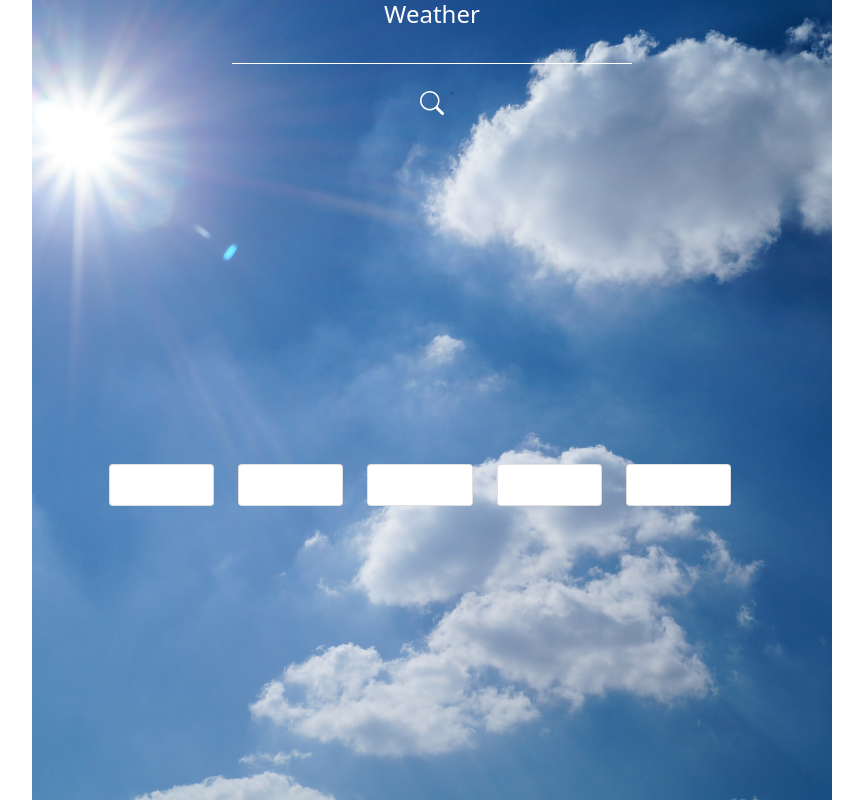
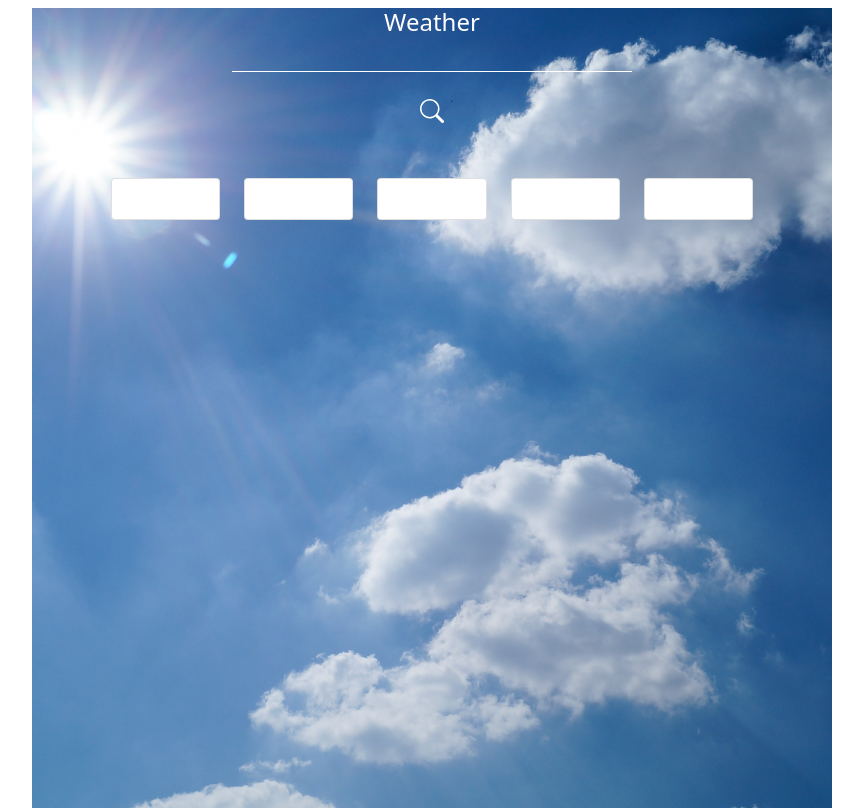
Before and after one commit to MIllhouse36/weatherDashboard, a website: page public/index.html in a window 1280 px wide. Shown: the whole page, without its empty margins (208-1071 px from the left). Drawn offline with nearby package versions, Linux system fonts and the light colour scheme.

Commit message:
styling changes and clean up of main html

```diff
--- a/public/assets/style.css
+++ b/public/assets/style.css
@@ -46,5 +46,6 @@ select:-webkit-autofill:focus{
 
 #currentUv {
   background-color: aqua;
-  max-width: 1rem;
+  background-size: 2px;
+  /* max-width: 2rem; */
 }
--- a/public/index.html
+++ b/public/index.html
@@ -5,43 +5,41 @@
   <meta charset="UTF-8">
   <meta name="viewport" content="width=device-width, initial-scale=1">
   <!-- <link href="https://fonts.googleapis.com/icon?family=Material+Icons" rel="stylesheet"> -->
-  <link href="https://cdn.jsdelivr.net/npm/bootstrap@5.0.1/dist/css/bootstrap.min.css" rel="stylesheet" integrity="sha384-+0n0xVW2eSR5OomGNYDnhzAbDsOXxcvSN1TPprVMTNDbiYZCxYbOOl7+AMvyTG2x" crossorigin="anonymous">
-  <link rel="stylesheet"  href="./assets/style.css">
+  <link href="https://cdn.jsdelivr.net/npm/bootstrap@5.0.1/dist/css/bootstrap.min.css" rel="stylesheet"
+    integrity="sha384-+0n0xVW2eSR5OomGNYDnhzAbDsOXxcvSN1TPprVMTNDbiYZCxYbOOl7+AMvyTG2x" crossorigin="anonymous">
+  <link rel="stylesheet" href="./assets/style.css">
   <title>Weather app</title>
 </head>
 
 <body>
-  <div class="container">
-
-    <div class="row opener mx-auto">
-
+  <div class="container ">
     <div class="col-2">
       <div class="card-content ">
         <h5 id="history-card">History</h5>
       </div>
     </div>
+    <div class="container opener col-8">
 
-      <form id="form" class="  col-8 text-center">
-        <div class="my-0 text-white text-center">
-          <h4 class="text-white col-12">Weather</h4>
+      <div class="row  mx-auto text-center text-white">
+        <form id="form">
+            <h4 class="col-12">Weather</h4>
             <input class="col-12 text-center" id="textarea" type="text">
             <button id="submit" class="pt-4 btn col-12" type="submit">
-            <svg xmlns="http://www.w3.org/2000/svg" width="1.5rem" height="1.5rem" fill="#ffffff" class="bi bi-search" viewBox="0 0 16 16">
-              <path d="M11.742 10.344a6.5 6.5 0 1 0-1.397 1.398h-.001c.03.04.062.078.098.115l3.85 3.85a1 1 0 0 0 1.415-1.414l-3.85-3.85a1.007 1.007 0 0 0-.115-.1zM12 6.5a5.5 5.5 0 1 1-11 0 5.5 5.5 0 0 1 11 0z"/>
+              <svg xmlns="http://www.w3.org/2000/svg" width="1.5rem" height="1.5rem" fill="#ffffff" class="bi bi-search"
+                viewBox="0 0 16 16">
+                <path
+                  d="M11.742 10.344a6.5 6.5 0 1 0-1.397 1.398h-.001c.03.04.062.078.098.115l3.85 3.85a1 1 0 0 0 1.415-1.414l-3.85-3.85a1.007 1.007 0 0 0-.115-.1zM12 6.5a5.5 5.5 0 1 1-11 0 5.5 5.5 0 0 1 11 0z" />
               </svg>
             </button>
-
-        <div class="" >
               <h4 id="currentCity"></h4>
               <img id="currentIcon">
-            <p class=" mx-auto"id="currentDate"></p>
+              <p id="currentDate"></p>
               <p id="currentTemp"></p>
               <p id="currentHumi"></p>
               <p id="currentWind"></p>
               <p id="currentUv"></p>
+        </form>
       </div>
-        </div>
-      </form>
 
           <div class="row justify-content-center">
             <div id="forecast-1" class=" col-md-2 col-sm-12">
@@ -56,7 +54,6 @@
                 </div>
               </div>
             </div>
-
             <div id="forecast-2" class="col-md-2 col-sm-12">
               <div class="card">
                 <div class="card-image">
@@ -69,7 +66,6 @@
                 </div>
               </div>
             </div>
-
             <div id="forecast-3" class="col-md-2 col-sm-12">
               <div class="card">
                 <div class="card-image">
@@ -82,7 +78,6 @@
                 </div>
               </div>
             </div>
-
             <div id="forecast-4" class="col-md-2 col-sm-12">
               <div class="card">
                 <div class="card-image">
@@ -95,7 +90,6 @@
                 </div>
               </div>
             </div>
-
             <div id="forecast-5" class="col-md-2 col-sm-12">
               <div class="card">
                 <div class="card-image">
@@ -108,19 +102,14 @@
                 </div>
               </div>
             </div>
-
           </div>
     </div>
-
-
-
   </div>
-  <!-- Compiled and minified JavaScript -->
-  <!-- JavaScript Bundle with Popper -->
-<script src="https://cdn.jsdelivr.net/npm/bootstrap@5.0.1/dist/js/bootstrap.bundle.min.js" integrity="sha384-gtEjrD/SeCtmISkJkNUaaKMoLD0//ElJ19smozuHV6z3Iehds+3Ulb9Bn9Plx0x4" crossorigin="anonymous"></script>
+  <script src="https://cdn.jsdelivr.net/npm/bootstrap@5.0.1/dist/js/bootstrap.bundle.min.js"
+    integrity="sha384-gtEjrD/SeCtmISkJkNUaaKMoLD0//ElJ19smozuHV6z3Iehds+3Ulb9Bn9Plx0x4"
+    crossorigin="anonymous"></script>
   <script src="https://cdnjs.cloudflare.com/ajax/libs/jquery/3.2.1/jquery.min.js"></script>
   <script type="text/javascript" src="./assets/script.js"></script>
-
 </body>
 
 </html lang="en">
```
Lines whose indentation alone changed are shown as unchanged.
